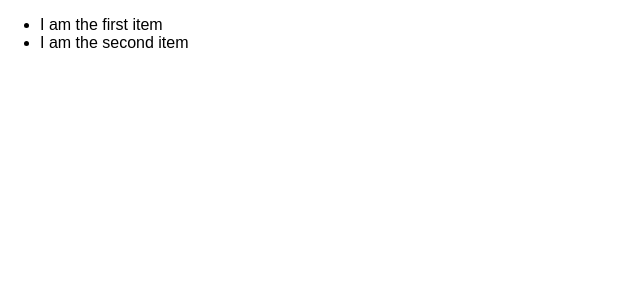
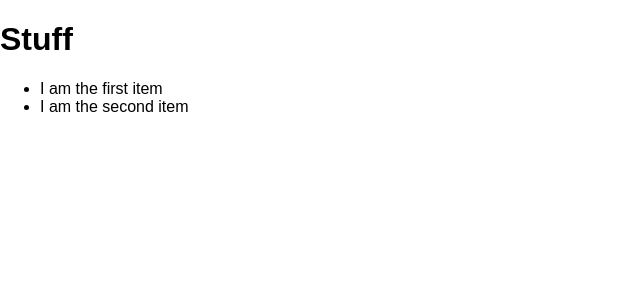
Before and after one commit to TudorTacal/makers-standups-retros, a React (Create React App) app: page / in a window 1280 px wide. Shown: the top 300 px of the page, without its empty margins (0-640 px from the left). Built offline with nearby package versions, Linux system fonts and the light colour scheme.

Commit message:
Added column component and tests

```diff
--- /dev/null
+++ b/src/Column.js
@@ -0,0 +1,17 @@
+import React, { Component } from 'react';
+import ItemList from './ItemList';
+
+class Column extends Component {
+	render() {
+		return (
+			<div class="column">
+				<h1>{ this.props.title }</h1>
+				<div class="column-content">
+					<ItemList />
+				</div>
+			</div>
+		)
+	}
+}
+
+export default Column;
--- a/src/ItemList.js
+++ b/src/ItemList.js
@@ -2,18 +2,23 @@ import React, { Component } from 'react';
 import Item from './Item';
 
 class ItemList extends Component {
+	constructor(props) {
+		super(props);
+		this.state = { data: [{text: "I am the first item"}, {text: "I am the second item"}] };
+	}
+
 	render() {
-		let items = this.props.data.map((item, index) => {
+		let items = this.state.data.map((item, index) => {
 			return (
 				<Item text={item.text} key={index}>
-					{	item.text }
+					{ item.text }
 				</Item>
 			)
 		})
 
 		return (
 			<ul>
-				{items}
+				{ items }
 			</ul>
 		);
 	}
--- a/src/index.js
+++ b/src/index.js
@@ -1,11 +1,9 @@
 import React from 'react';
 import ReactDOM from 'react-dom';
-import ItemList from './ItemList'
+import Column from './Column'
 import './index.css';
 
-let items = [{text: "I am the first item"}, {text: "I am the second item"}];
-
 ReactDOM.render(
-  <ItemList data={items} />,
+  <Column title="Stuff" />,
   document.getElementById('root')
 );
```
Also changed, not shown: 2 other files (tests, documents, lock files or other folders).
